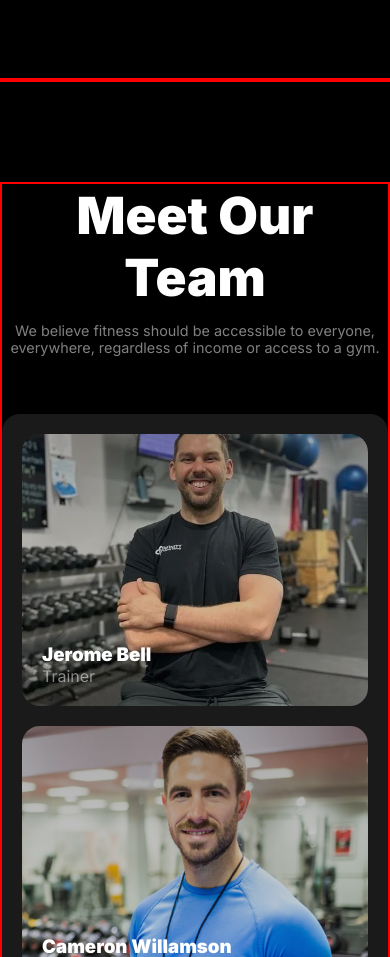
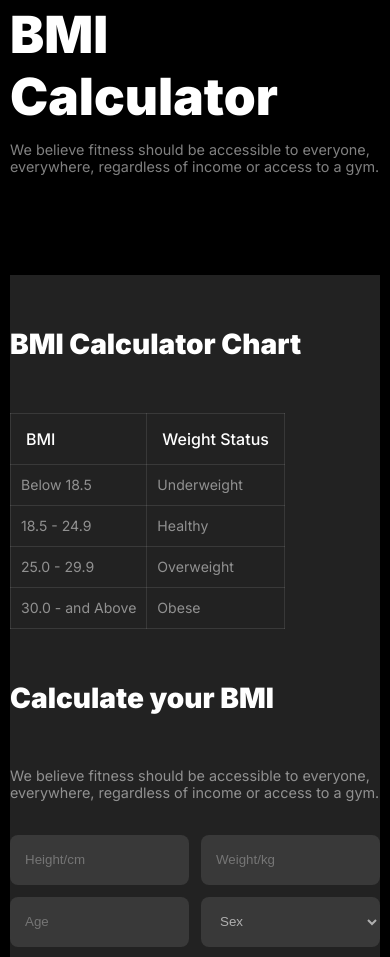
Before and after one commit to mridularodoshi/fitness-club-website-B10A2, a plain HTML site: page index.html in a window 390 px wide. Shown: the part 4371-5328 px from the top of the page. Drawn offline with Linux system fonts and the light colour scheme; a web font is replaced by a local one.

Commit message:
added BMI section & made responsive

```diff
--- a/index.html
+++ b/index.html
@@ -143,7 +143,86 @@
         </section>
 
         <!--BMI Calculator starts here-->
-        <section class="bmi-calculator"></section>
+        <section class="bmi1">
+            <div class="bmi-head">
+                <h2 class="section-title">BMI Calculator</h2>
+                <p class="section-descrip">We believe fitness should be accessible to everyone, everywhere, regardless
+                    of income or access to a gym.</p>
+
+            </div>
+
+        </section>
+        <section class="bmi2 ">
+            <div class=" bmi-calc display-flex">
+                <div class="chart">
+                    <h3 class="chart-title">BMI Calculator Chart</h3>
+                    <table>
+                        <thead>
+                            <tr>
+                                <th>BMI </th>
+                                <th>Weight Status</th>
+                            </tr>
+                        </thead>
+                        <tbody>
+                           <tr>
+                            <td>Below 18.5</td>
+                            <td>Underweight</td>
+                           </tr>
+                           <tr>
+                            <td>18.5 - 24.9</td>
+                            <td>Healthy</td>
+                           </tr>
+                           <tr>
+                            <td>25.0 - 29.9</td>
+                            <td>Overweight</td>
+                           </tr>
+                           <tr>
+                            <td>30.0 - and Above</td>
+                            <td>Obese</td>
+                           </tr>
+
+                        </tbody>
+                    </table>
+                </div>
+
+                <div class="Calculation">
+                    <h3 class="chart-title">Calculate your BMI</h3>
+                    <p class="section-descrip">We believe fitness should be accessible to everyone, everywhere, regardless of income or access to a gym.</p>
+
+                    <div class="calculator">
+                        <div class="calculator-field">
+                            <input type="text" placeholder="Height/cm">
+                        </div>
+                        <div class="calculator-field">
+                            <input type="text" placeholder="Weight/kg">
+                        </div>
+                        <div class="calculator-field">
+                            <input type="text" placeholder="Age">
+                        </div>
+                        <div class="calculator-field">
+                            <select name="" id="">
+                                <option value="">Sex</option>
+                            </select>
+
+                        </div>
+                        <div class="calculator-field" id="activity">
+                            <select name="" id="">
+                                <option value="">Select an activity factor</option>
+                            </select>
+
+                        </div>
+
+
+                    </div>
+                    <div>
+                        <button class="btn-primary btn-calc">Calculate</button>
+                    </div>
+                </div>
+            </div>
+
+        </section>
+
+
 
         <!--Meet our team starts here-->
         <section class="meet-team">
@@ -212,7 +291,8 @@
         <div class="foot-content">
             <div class="foot-child1">
                 <h1 class="foot-title">Fitness</h1>
-                <p class="section-descrip">We believe fitness should be accessible to everyone, everywhere, regardless of income or access to a gym. With hundreds of professional workouts.</p>
+                <p class="section-descrip">We believe fitness should be accessible to everyone, everywhere, regardless
+                    of income or access to a gym. With hundreds of professional workouts.</p>
 
             </div>
             <div class="foot-child2">
--- a/styles/responsive.css
+++ b/styles/responsive.css
@@ -1,6 +1,6 @@
 /* media query for small devices */
 @media screen and (max-width:576px) {
-    .navbar,.banner,footer{
+    .navbar,.banner, main{
         margin-left: 10px;
         margin-right: 10px;
     }
@@ -80,7 +80,22 @@
         margin-top: 24px;
         width: 100%;
     }
-
+/* BMI section */
+.bmi-head{
+    width: 100%;
+}
+.bmi-calc{
+    flex-direction: column;
+}
+.chart{
+    width: 100%;
+}
+.Calculation{
+    width: 100%;
+}
+.btn-calc{
+    width: 50%;
+}
     /* team section */
     .team{
         grid-template-columns: repeat(1,1fr);
@@ -109,6 +124,9 @@
         grid-row: 3/span 1;
     }
     /* footer */
+    footer{
+        padding: 10px;
+    }
     .foot-content{
         grid-template-columns: repeat(1,1fr);
         grid-template-rows:  0.5fr repeat(2,1fr);
--- a/styles/style.css
+++ b/styles/style.css
@@ -258,7 +258,7 @@ main>section {
 
 /* main section styles */
 main section {
-    border: 2px solid red;
+    /* border: 2px solid red; */
     margin-top: 100px;
 }
 
@@ -273,6 +273,7 @@ main section {
     color: rgba(255, 255, 255, 0.5);
     font-size: 0.9rem;
     font-weight: 400;
+
 }
 
 /* habits section styles */
@@ -363,6 +364,126 @@ main section {
     margin-top: 50px;
     width: 50%;
 }
+/* BMI styles */
+.bmi1{
+
+}
+.bmi-head{
+    /* border: 2px solid green; */
+    width: 60%;
+    margin: 0 auto;
+
+}
+.bmi2{
+    /* border: 2px solid red; */
+    min-height: 487px;
+    max-width:100%;
+    background: rgb(34, 34, 34);
+}
+.bmi-calc{
+    /* border: 2px solid red; */
+    max-width: 1060px;
+    margin: 0 auto;
+    min-height: 487px;
+}
+.chart{
+    /* border: 2px solid blue; */
+    width: 40%;
+}
+.chart-title{
+    font-size: 1.75rem;
+    font-weight: 900;
+    color: rgb(255, 255, 255);
+    margin: 52px 0px;
+
+}
+table, td, th{
+    border: 1px solid rgba(255, 255, 255, 0.1);
+    max-width: 310px;
+    min-height: 216px;
+    border-collapse: collapse;
+
+}
+th{
+   color:rgb(255, 255, 255);
+   font-size: 1rem;
+   font-weight: 500;
+   padding: 15px;
+   text-align: left;
+}
+td{
+    color:rgb(255, 255, 255,0.5);
+   font-size: 0.88rem;
+   font-weight: 400;
+   padding: 10px;
+
+}
+.Calculation{
+    /* border: 2px solid green; */
+    width: 60%;
+
+}
+.calculator{
+    /* border: 2px solid red; */
+    display: grid;
+    grid-template-columns: repeat(2,1fr);
+    gap: 12px;
+    min-height: 168px;
+    margin-top: 34px;
+    margin-bottom: 34px;
+}
+.calculator-field{
+    /* border: 2px solid yellow; */
+    height: 100%;
+    border-radius: 8px;
+
+}
+.calculator input, select{
+    width: 100%;
+    height: 50px;
+    border-radius: 8px;
+    border: none;
+
+     background: rgba(255, 255, 255, 0.1);
+     padding: 15px;
+     color: rgba(255, 255, 255, 0.6);
+}
+#activity{
+    grid-column: span 2;
+
+}
+.btn-calc{
+    width: 30%;
+    font-weight: 600;
+    font-size: 1.125rem;
+    padding: 16px 40px;
+
+}
+
+
+
+
+
+
+
+
+
+
+
+
+
+
+
+
+
+
+
+
+
+
+
+
+
 
 
 /* team section styles */
@@ -459,7 +580,7 @@ main section {
 }
 
 .unique-parent {
-    margin:50px 20px;
+    margin:50px 0px;
     /* border: 2px solid green; */
     min-height: 200px;
     display: grid;
```
